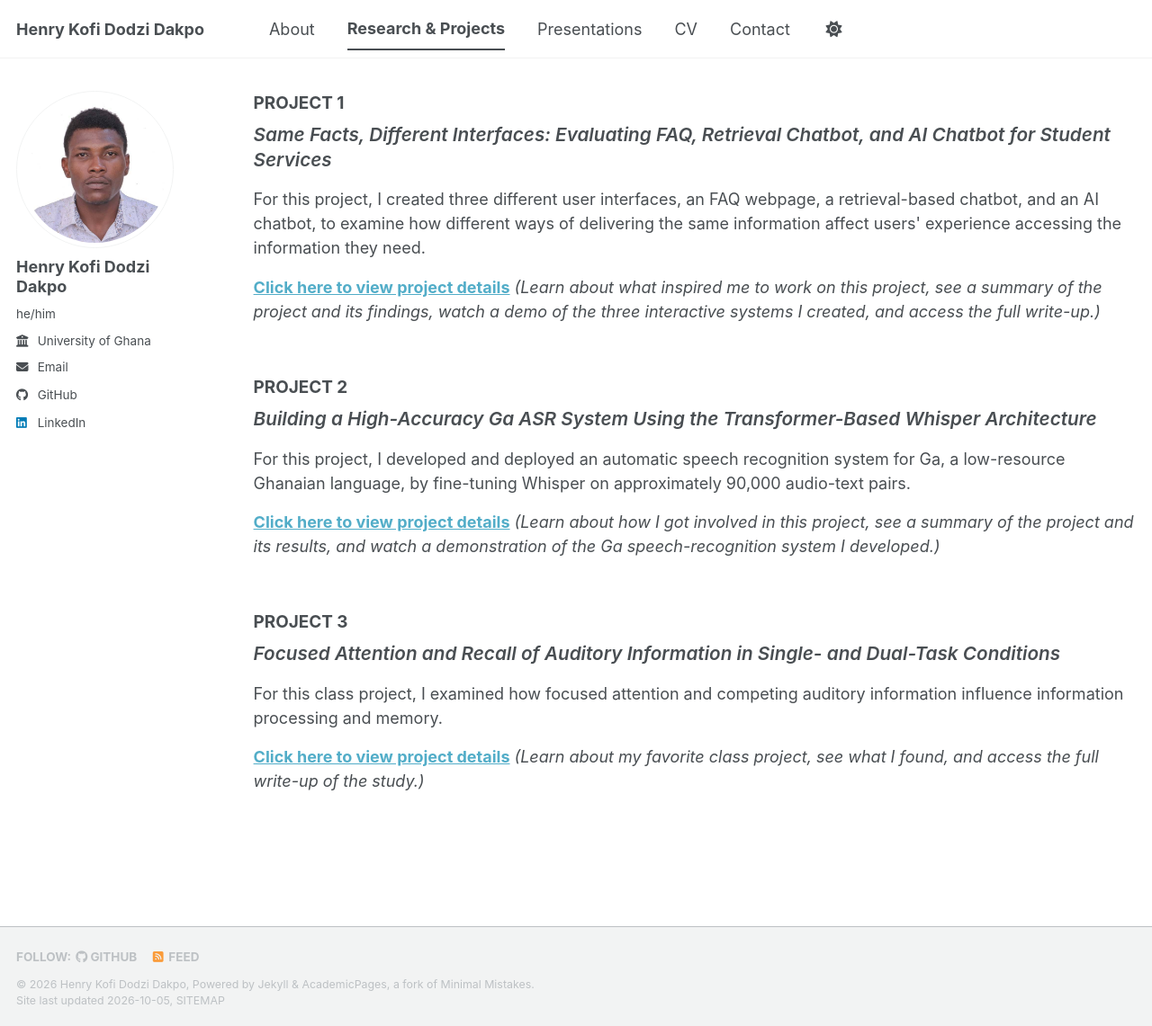
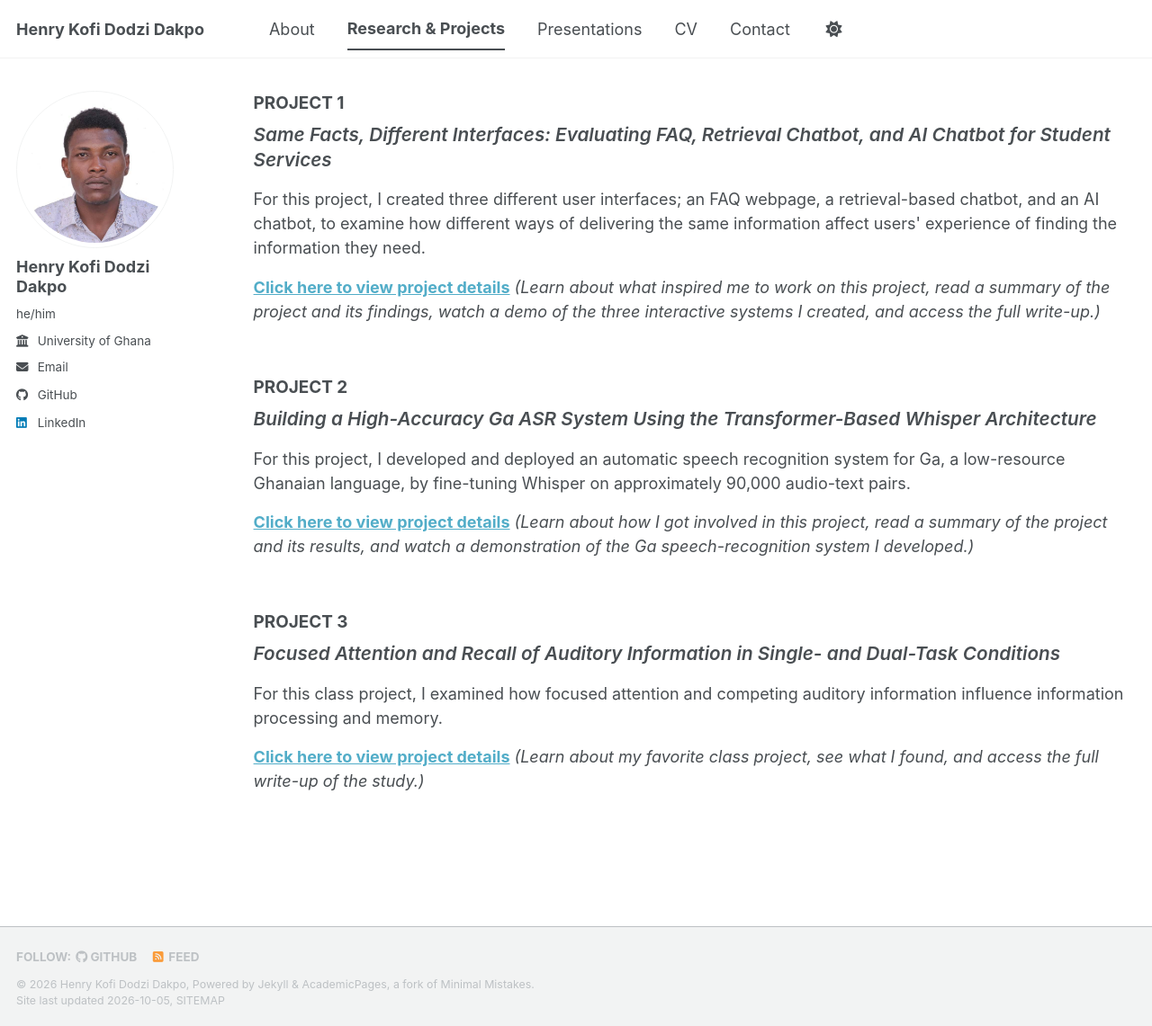
Before and after one commit to henrycitadel9-rgb/henrycitadel9-rgb.github.io, a Jekyll site: the page built from _pages/portfolio.html, in a window 1280 px wide and 1141 px high. Shown: the whole window at 90% size. Built offline with Jekyll 4.4.1, drawn with Linux system fonts in a browser that asks for light colours; a style sheet for code colours, icons or effects is not loaded.

Commit message:
Update portfolio.html

```diff
--- a/_pages/portfolio.html
+++ b/_pages/portfolio.html
@@ -59,7 +59,7 @@ author_profile: true
 
   <div class="project-summary">
     {% if forloop.index == 1 %}
-      For this project, I created three different user interfaces, an FAQ webpage, a retrieval-based chatbot, and an AI chatbot, to examine how different ways of delivering the same information affect users' experience accessing the information they need.
+      For this project, I created three different user interfaces; an FAQ webpage, a retrieval-based chatbot, and an AI chatbot, to examine how different ways of delivering the same information affect users' experience of finding the information they need.
     {% elsif forloop.index == 2 %}
       For this project, I developed and deployed an automatic speech recognition system for Ga, a low-resource Ghanaian language, by fine-tuning Whisper on approximately 90,000 audio-text pairs.
     {% elsif forloop.index == 3 %}
@@ -71,9 +71,9 @@ author_profile: true
     <a class="project-link" href="{{ post.url | relative_url }}">Click here to view project details</a>
 
     {% if forloop.index == 1 %}
-      (Learn about what inspired me to work on this project, see a summary of the project and its findings, watch a demo of the three interactive systems I created, and access the full write-up.)
+      (Learn about what inspired me to work on this project, read a summary of the project and its findings, watch a demo of the three interactive systems I created, and access the full write-up.)
     {% elsif forloop.index == 2 %}
-      (Learn about how I got involved in this project, see a summary of the project and its results, and watch a demonstration of the Ga speech-recognition system I developed.)
+      (Learn about how I got involved in this project, read a summary of the project and its results, and watch a demonstration of the Ga speech-recognition system I developed.)
     {% elsif forloop.index == 3 %}
       (Learn about my favorite class project, see what I found, and access the full write-up of the study.)
     {% endif %}
```
